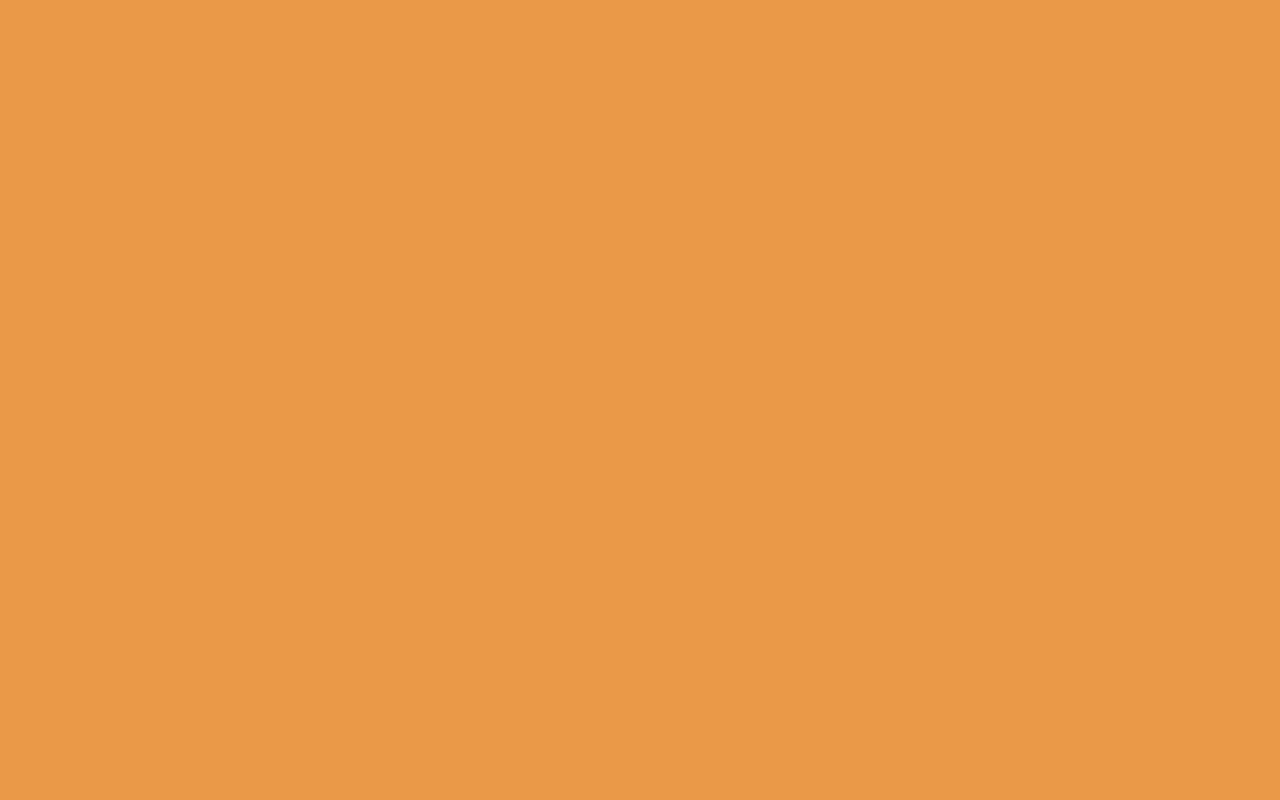
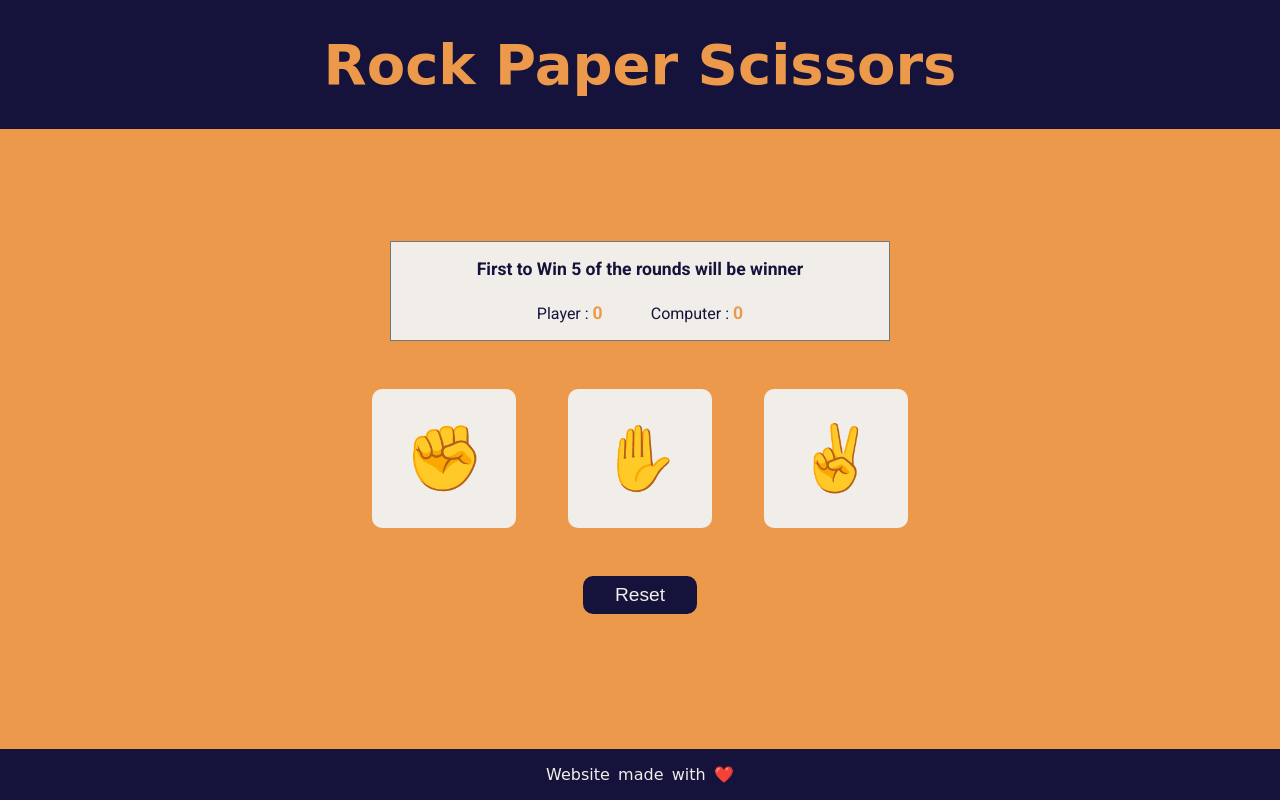
Before and after one commit to snchowdhary555/rock-paper-scissors, a plain HTML site: page index.html in a window 1280 px wide. Drawn offline with Linux system fonts and the light colour scheme; a web font is replaced by a local one.

Commit message:
Initial body content for index.html

```diff
--- a/index.html
+++ b/index.html
@@ -14,6 +14,32 @@
     <link rel="stylesheet" href="css/styles.css" />
   </head>
   <body>
+    <header>
+      <h1>Rock Paper Scissors</h1>
+    </header>
+
+    <main>
+      <div class="result">
+        <p class="result-display">
+          First to Win 5 of the rounds will be winner
+        </p>
+        <div class="score">
+          <p>Player : <span class="player-score-display">0</span></p>
+          <p>Computer : <span class="computer-score-display">0</span></p>
+        </div>
+      </div>
+
+      <div class="weapons">
+        <button class="rock">✊</button>
+        <button class="paper">✋</button>
+        <button class="scissors">✌</button>
+      </div>
+
+      <button class="reset">Reset</button>
+    </main>
+
+    <footer>Website made with ❤️</footer>
+
     <script src="script.js"></script>
   </body>
 </html>
```
